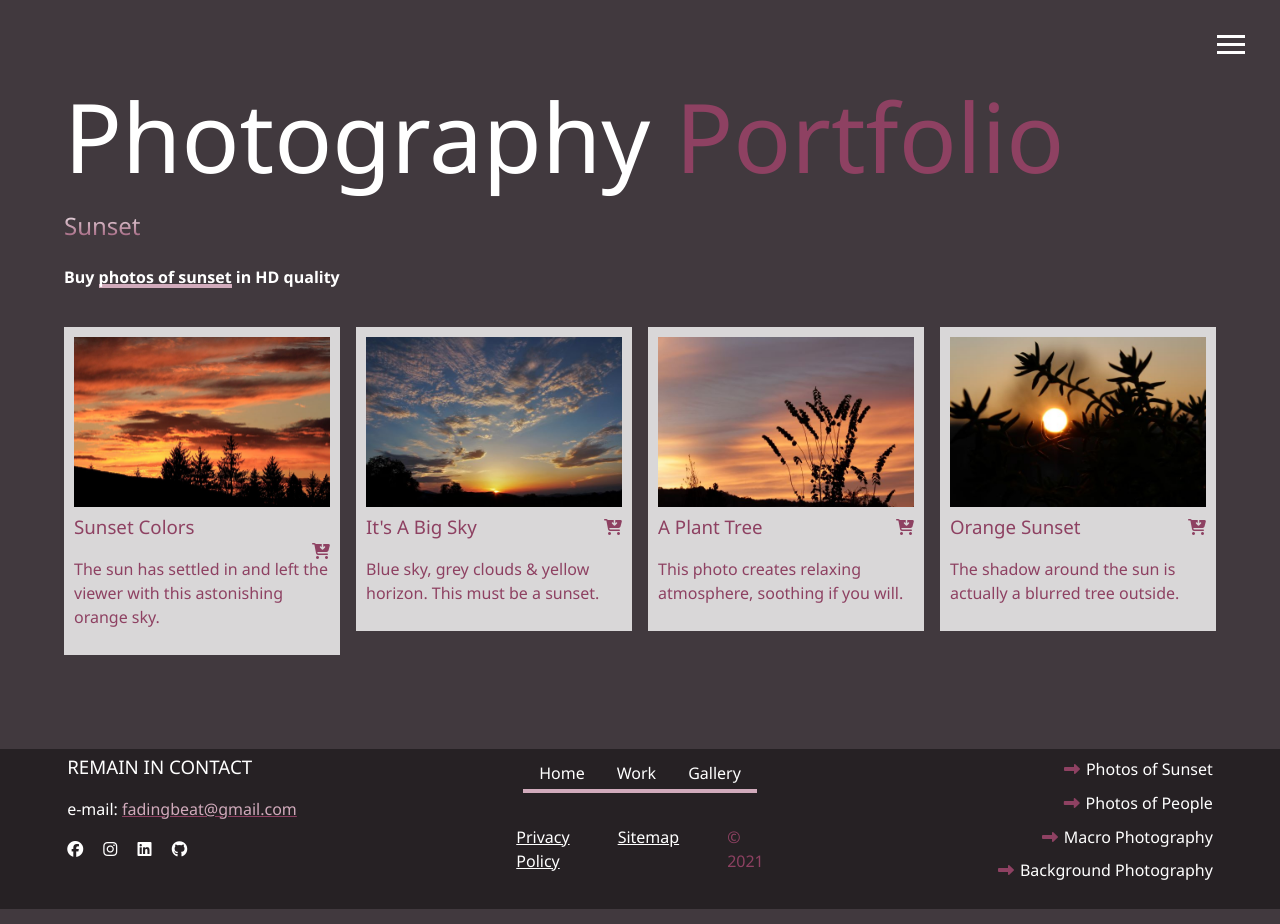
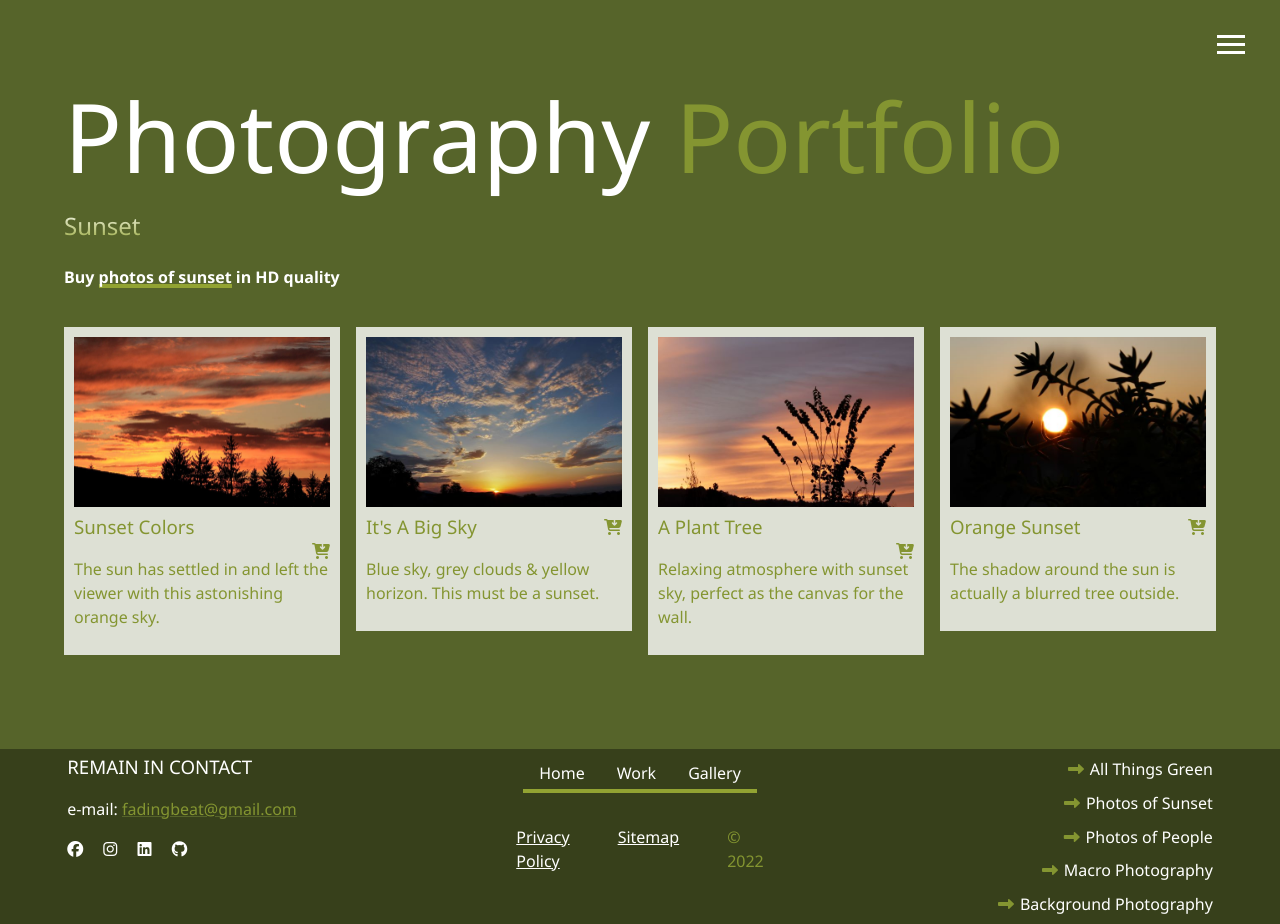
Before and after one commit to fadingbeat/css-wonders, a PHP site: page /dist/gallery.html in a window 1280 px wide. Run offline with PHP 8.4, Linux system fonts and the light colour scheme; some libraries are stand-ins or nearby versions.

Commit message:
Removed flickr gallery, adjusted copyright notice, changed theme color

```diff
--- a/dist/css/main.css
+++ b/dist/css/main.css
@@ -95,7 +95,7 @@
   box-sizing: border-box; }
 
 body {
-  background: #41393e;
+  background: #56642a;
   color: #fff;
   height: 100%;
   margin: 0;
@@ -141,7 +140,7 @@ header {
   width: 100%; }
 
 .text-secondary {
-  color: #8e4162; }
+  color: #849531; }
 
 main {
   padding: 4rem;
@@ -151,12 +150,16 @@ main {
     main .icons a {
       padding: 0.4rem; }
       main .icons a:hover {
-        color: #8e4162;
+        color: #849531;
         transition: all 0.5s ease-out; }
   main#home {
     overflow: hidden; }
     main#home h1 {
       margin-top: 20vh; }
+  main h2 {
+    background: -webkit-linear-gradient(#ffffff, #92a332);
+    -webkit-background-clip: text;
+    -webkit-text-fill-color: transparent; }
 
 .about-info {
   display: grid;
@@ -209,7 +212,7 @@ main {
   width: 110px; }
 
 .shutterstock-gallery h2 {
-  background: -webkit-linear-gradient(#ffffff, #8e4162);
+  background: -webkit-linear-gradient(#ffffff, #92a332);
   -webkit-background-clip: text;
   -webkit-text-fill-color: transparent; }
 
@@ -235,13 +238,13 @@ main {
 /* Content */
 .content {
   background-color: rgba(255, 255, 255, 0.8);
-  color: #8e4162;
+  color: #849531;
   padding: 10px; }
   .content a i {
     float: right;
     position: relative;
     top: -6.34rem;
-    color: #8e4162; }
+    color: #849531; }
   .content img {
     opacity: 1;
     -webkit-transition: 0.3s ease-in-out;
@@ -254,7 +257,7 @@ main {
   top: -6.4rem; }
 
 .decorative-link {
-  background: linear-gradient(to bottom, #d1abbc 0%, #d1abbc 100%);
+  background: linear-gradient(to bottom, #92a332 0%, #92a332 100%);
   background-position: 0 100%;
   background-repeat: repeat-x;
   background-size: 4px 4px;
@@ -324,12 +327,14 @@ main {
       color: #d1abbc;
       display: unset;
       font-size: xx-large; }
+  #main-footer .copyright-item {
+    color: #849531; }
 
 #footer-gallery {
   padding: 0.2rem;
-  background: #262124;
+  background: #37401b;
   color: #fff;
-  height: 160px; }
+  height: fit-content; }
 
 .footer-container {
   padding: 0 4rem;
@@ -352,9 +357,11 @@ main {
     direction: rtl; }
     .footer-container .external-links a {
       padding: 0.3rem 0; }
+      .footer-container .external-links a:hover {
+        color: #92a332; }
     .footer-container .external-links .arrow {
       margin-right: 15px;
-      color: #8e4162;
+      color: #849531;
       animation: slide1 1s ease-in-out infinite; }
   .footer-container .copyright-notice {
     display: flex;
@@ -365,20 +372,20 @@ main {
     .footer-container .copyright-notice a {
       text-decoration: underline; }
     .footer-container .copyright-notice span {
-      color: #8e4162; }
+      color: #849531; }
   .footer-container .social-icons i {
     padding-right: 1rem; }
     .footer-container .social-icons i:hover {
-      color: #d1abbc; }
+      color: #92a332; }
   .footer-container .column-1 h3 {
     text-transform: uppercase; }
 
 .company_contact {
   text-decoration: underline;
-  text-decoration-color: #8e4162;
-  color: #d1abbc; }
+  text-decoration-color: #56642a;
+  color: #849531; }
   .company_contact:hover {
-    color: #8e4162; }
+    color: #92a332; }
 
 @keyframes slide1 {
   0%,
--- a/dist/gallery.html
+++ b/dist/gallery.html
@@ -59,7 +59,6 @@
       <span class="text-secondary">Portfolio</span>
     </h1>
 
-
     <div class="elfsight-app-ccfe2b4e-56f4-4bc8-add5-82665cfa3290"></div>
 
     <div class="shutterstock-gallery">
@@ -89,7 +88,7 @@
               <img src="./img/photography/BeautifulSunsetColors.JPG" alt="Sunset colors" style="width:100%">
             </a>
             <h3>A Plant Tree</h3>
-            <p>This photo creates relaxing atmosphere, soothing if you will. </p>
+            <p>Relaxing atmosphere with sunset sky, perfect as the canvas for the wall. </p>
             <a href="https://www.shutterstock.com/image-photo/plant-tree-sunset-colors-background-1210469686"
               target="_blank">
               <i class="fas fa-cart-arrow-down"></i>
@@ -130,7 +129,10 @@
       </div>
     </div>
     </div>
+
   </main>
+
+
 
   <footer id="footer-gallery">
     <div class="footer-container">
@@ -166,10 +168,17 @@
           <a href="./index.html" target="popup"
             onclick="window.open('sitemap.xml', 'popup', 'width=600,height=600'); return false;">
             Sitemap</a>
-          <span>&copy; 2021</span>
+          <span>&copy; 2022</span>
         </div>
       </div>
+
       <div class="column column-3">
+        <div class="column-2">
+          <div class="external-links">
+            <a href="https://www.shutterstock.com/g/famingel/sets/308166873?rid=170608184" target="_blank">All Things
+              Green<i class="fa fa-long-arrow-right arrow" aria-hidden="true"></i></a>
+          </div>
+        </div>
         <div class="external-links">
           <a href="https://www.shutterstock.com/g/famingel/sets/64260020" target="_blank">Photos of Sunset<i
               class="fa fa-long-arrow-right arrow" aria-hidden="true"></i></a>
@@ -179,11 +188,10 @@
               class="fa fa-long-arrow-right arrow" aria-hidden="true"></i></a>
           <a href="https://www.shutterstock.com/g/famingel/sets/62271680" target="_blank">Background Photography<i
               class="fa fa-long-arrow-right arrow" aria-hidden="true"></i></a>
+        </div>
+      </div>
 
 
-        </div>
-
-      </div>
 
     </div>
 
--- a/dist/work.html
+++ b/dist/work.html
@@ -85,7 +85,7 @@
     <div class="footer-container">
       <div class="item">
         <div class="copyright-item">
-          &copy; 2021
+          &copy; 2022
         </div>
       </div>
   </footer>
--- a/scss/_config.scss
+++ b/scss/_config.scss
@@ -1,7 +1,11 @@
-$primary-color: #41393e;
-$secondary-color: #8e4162;
-$link-hover-color: #d1abbc;
-$gradient-color: -webkit-linear-gradient(#ffffff, #8e4162);
+// $primary-color: #41393e;
+// $secondary-color: #8e4162;
+// $link-hover-color: #d1abbc;
+// $gradient-color: -webkit-linear-gradient(#ffffff, #8e4162);
+$primary-color: #56642a;
+$secondary-color: #849531;
+$link-hover-color: #92a332;
+$gradient-color: -webkit-linear-gradient(#ffffff, #92a332);
 $show-home-image: true;
 $home-image: url(../img/background.jpg);
 $background-opacity: 0.9;
--- a/scss/main.scss
+++ b/scss/main.scss
@@ -29,7 +29,7 @@ h3 {
   &.sm-heading {
     margin-bottom: 2rem;
     padding: 0.2rem 1rem;
-    background: rgba(lighten($primary-color, 2), 0.5);
+    // background: rgba(lighten($primary-color, 2), 0.5);
   }
 }
 
@@ -70,6 +70,15 @@ main {
     h1 {
       margin-top: 20vh;
     }
+  }
+  // .flickr-gallery {
+  //   display: flex;
+  //   justify-content: space-between;
+  // }
+  h2 {
+    background: $gradient-color;
+    -webkit-background-clip: text;
+    -webkit-text-fill-color: transparent;
   }
 }
 
@@ -147,7 +156,6 @@ main {
 // Shutterstock Portfolio
 .shutterstock-gallery {
   h2 {
-    // font-size: 42px;
     background: $gradient-color;
     -webkit-background-clip: text;
     -webkit-text-fill-color: transparent;
@@ -308,12 +316,15 @@ main {
       font-size: xx-large;
     }
   }
+  .copyright-item {
+    color: $secondary-color;
+  }
 }
 #footer-gallery {
   padding: 0.2rem;
   background: darken($primary-color, 10);
   color: set-text-color($primary-color);
-  height: 160px;
+  height: fit-content;
 }
 
 .footer-container {
@@ -341,6 +352,9 @@ main {
     direction: rtl;
     a {
       padding: 0.3rem 0;
+      &:hover {
+        color: $link-hover-color;
+      }
     }
     .arrow {
       margin-right: 15px;
@@ -381,10 +395,10 @@ main {
 // The company e-mail link styling
 .company_contact {
   text-decoration: underline;
-  text-decoration-color: #8e4162;
-  color: #d1abbc;
+  text-decoration-color: $primary-color;
+  color: $secondary-color;
   &:hover {
-    color: #8e4162;
+    color: $link-hover-color;
   }
 }
 
```
Also changed, not shown: other parts of dist/css/main.css (+21 -22 lines).
